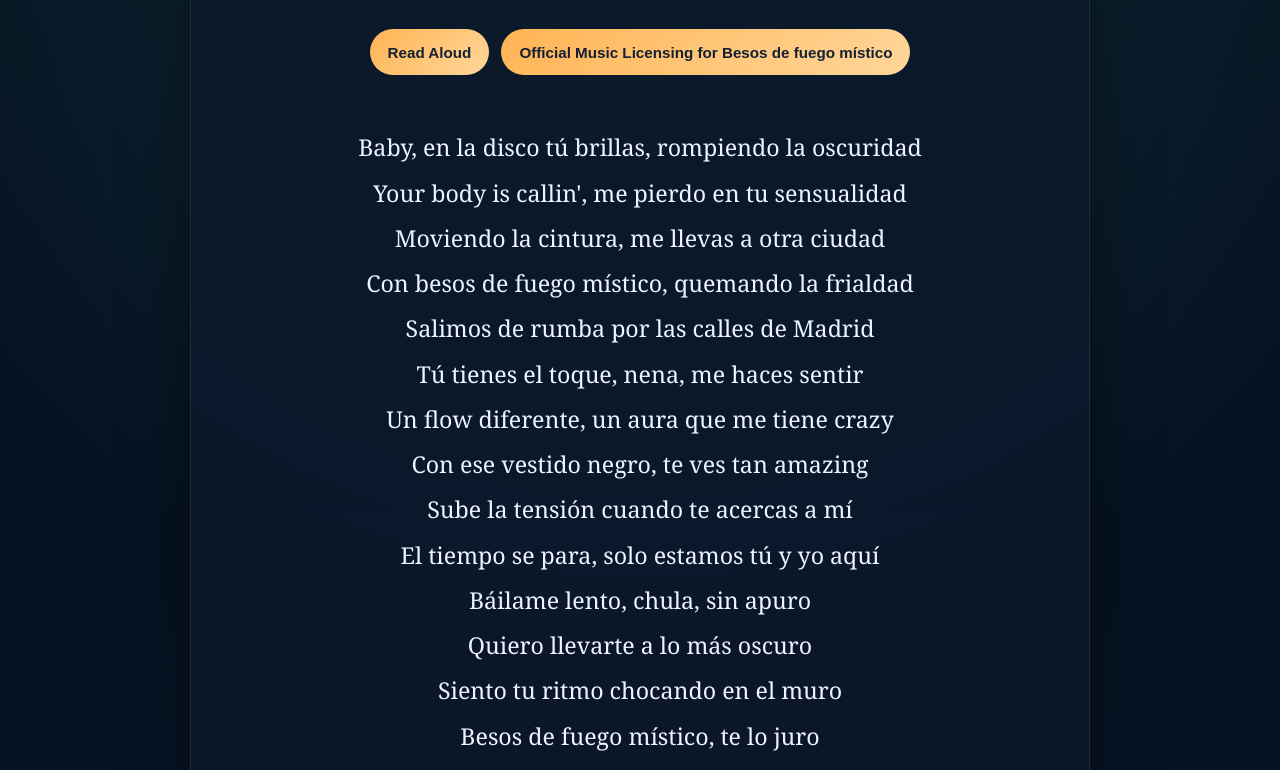
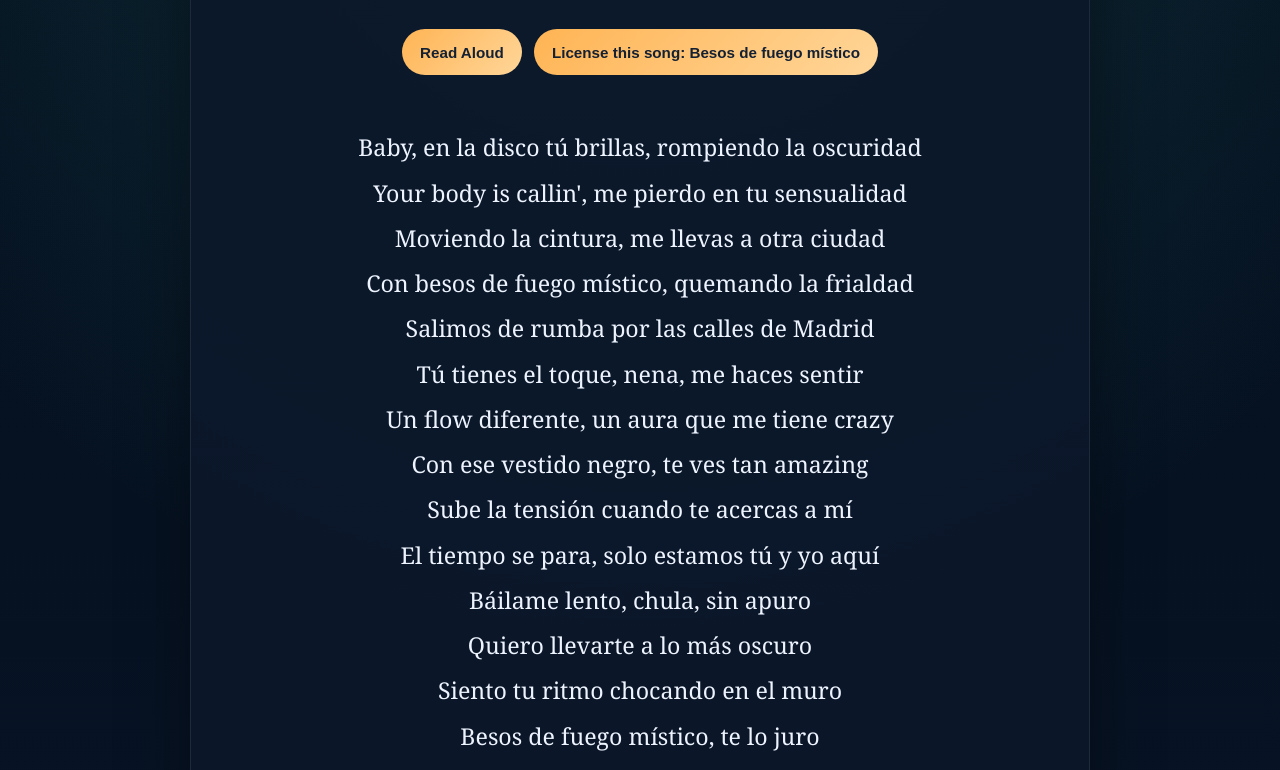
Before and after one commit to ImAbuSayed/besos-de-fuego-mistico, a plain HTML site: page index.html in a window 1280 px wide. Shown: the part 227-997 px from the top of the page. Drawn offline with Linux system fonts and the light colour scheme.

Commit message:
feat: update song assets v1 with signed GPG commit [verified]

```diff
--- a/index.html
+++ b/index.html
@@ -537,7 +537,7 @@
 
         <div class="controls">
             <button class="btn-speak" id="speakBtn" title="Read the lyrics aloud"><span id="speakText">Read Aloud</span></button>
-            <a href="https://music.abusayed.com.bd/Licensing/?https://imabusayed.github.io/besos-de-fuego-mistico/" class="btn-license" title="Get licensing for this song" target="_blank">Official Music Licensing for Besos de fuego místico</a>
+            <a href="https://music.abusayed.com.bd/Licensing/?https://imabusayed.github.io/besos-de-fuego-mistico/" class="btn-license" title="Get licensing for this song" target="_blank">License this song: Besos de fuego místico</a>
 
         </div>
         <br>
```
Also changed, not shown: llms.txt, manifest.json, 1 other file.
